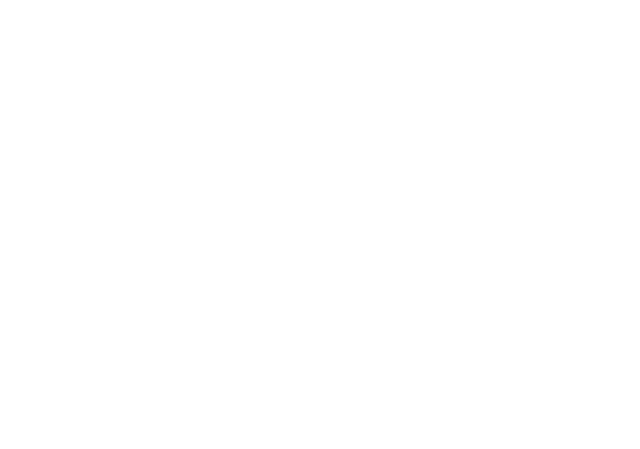
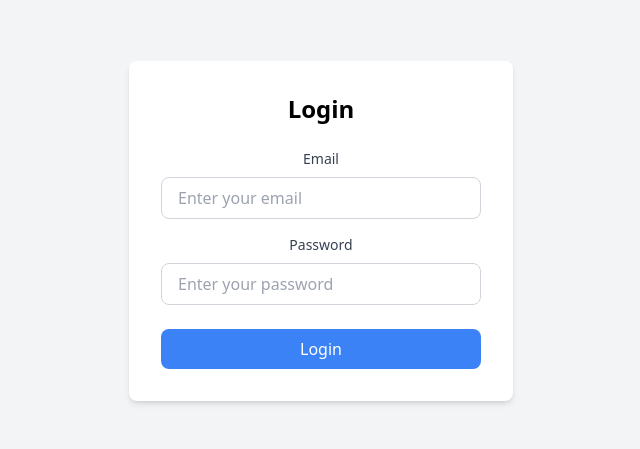
Before and after one commit to dobrqka/blog, a React (Vite) app in the folder front/: page /login in a window 1280 px wide. Before the commit this address had no page. Shown: the part 201-650 px from the top of the page, without its empty margins (319-959 px from the left). Built offline with nearby package versions, Linux system fonts and the light colour scheme.

Commit message:
Add login form

```diff
--- a/front/src/App.jsx
+++ b/front/src/App.jsx
@@ -2,6 +2,8 @@ import "./App.css";
 import { BrowserRouter as Router, Route, Routes } from "react-router-dom";
 import HomePage from "./components/HomePage.jsx";
 import Post from "./components/Post.jsx";
+import LoginForm from "./components/LoginForm.jsx";
+import Register from "./components/Register.jsx";
 
 function App() {
   return (
@@ -9,6 +11,8 @@ function App() {
       <Routes>
         <Route path="/" element={<HomePage />} />
         <Route path="/post/:id" element={<Post />} />
+        <Route path="/login" element={<LoginForm />} />
+        <Route path="/register" element={<Register />} />
       </Routes>
     </Router>
   );
--- a/front/src/components/HomePage.jsx
+++ b/front/src/components/HomePage.jsx
@@ -43,6 +43,16 @@ const HomePage = () => {
       <h1 className="text-4xl font-extrabold text-center text-blue-600 mb-8">
         Welcome to the Blog
       </h1>
+      <Link to="/login">
+        <button className="px-4 py-2 bg-blue-500 text-white rounded-md shadow-md hover:bg-blue-600 focus:outline-none focus:ring-2 focus:ring-blue-300">
+          Login
+        </button>
+      </Link>
+      <Link to="/register">
+        <button className="px-4 py-2 bg-blue-500 text-white rounded-md shadow-md hover:bg-blue-600 focus:outline-none focus:ring-2 focus:ring-blue-300">
+          Register
+        </button>
+      </Link>
       <div className="space-y-10">
         <section className="bg-blue-100 p-6 rounded-lg shadow-lg">
           <h2 className="text-2xl font-semibold text-blue-700 mb-4">
--- /dev/null
+++ b/front/src/components/LoginForm.jsx
@@ -0,0 +1,90 @@
+import { useState } from "react";
+import { useNavigate } from "react-router-dom";
+
+const LoginForm = ({ apiUrl }) => {
+  const [email, setEmail] = useState("");
+  const [password, setPassword] = useState("");
+  const [error, setError] = useState(null);
+  const navigate = useNavigate();
+
+  const endPoint = apiUrl || "http://localhost:3002/api/";
+
+  const loginUser = async (e) => {
+    e.preventDefault();
+    try {
+      const response = await fetch(`${endPoint}login`, {
+        method: "POST",
+        headers: { "Content-Type": "application/json" },
+        body: JSON.stringify({
+          email,
+          password,
+        }),
+      });
+      const data = await response.json();
+
+      if (response.ok) {
+        console.log("Login successful:", data);
+        localStorage.setItem("token", data.token);
+        navigate("/");
+      } else {
+        setError(data.message || "Login failed");
+      }
+    } catch (error) {
+      console.error("Error fetching post: ", error);
+      setError("An error occurred. Please try again.");
+    }
+  };
+
+  return (
+    <div className="min-h-screen flex items-center justify-center bg-gray-100">
+      <div className="bg-white p-8 rounded-lg shadow-md max-w-sm w-full">
+        <h2 className="text-2xl font-bold text-center mb-6">Login</h2>
+        {error && <div className="text-red-500 mb-4">{error}</div>}
+        <form onSubmit={loginUser}>
+          <div className="mb-4">
+            <label
+              htmlFor="email"
+              className="block text-gray-700 text-sm font-medium mb-2"
+            >
+              Email
+            </label>
+            <input
+              type="email"
+              id="email"
+              className="block w-full px-4 py-2 border border-gray-300 rounded-lg focus:ring-blue-500 focus:border-blue-500"
+              placeholder="Enter your email"
+              onChange={(e) => setEmail(e.target.value)}
+              value={email}
+              required
+            />
+          </div>
+          <div className="mb-6">
+            <label
+              htmlFor="password"
+              className="block text-gray-700 text-sm font-medium mb-2"
+            >
+              Password
+            </label>
+            <input
+              type="password"
+              id="password"
+              className="block w-full px-4 py-2 border border-gray-300 rounded-lg focus:ring-blue-500 focus:border-blue-500"
+              placeholder="Enter your password"
+              onChange={(e) => setPassword(e.target.value)}
+              value={password}
+              required
+            />
+          </div>
+          <button
+            type="submit"
+            className="w-full bg-blue-500 text-white py-2 px-4 rounded-lg hover:bg-blue-600 focus:outline-none focus:ring-2 focus:ring-blue-500 focus:ring-offset-2"
+          >
+            Login
+          </button>
+        </form>
+      </div>
+    </div>
+  );
+};
+
+export default LoginForm;
--- a/front/src/components/Post.jsx
+++ b/front/src/components/Post.jsx
@@ -2,6 +2,7 @@ import { useParams } from "react-router-dom";
 import { useState, useEffect } from "react";
 import BackButton from "./BackButton";
 import CommentSection from "./CommentSection";
+import { Link } from "react-router-dom";
 
 const Post = ({ title, content, apiUrl }) => {
   const { id } = useParams();
@@ -26,11 +27,21 @@ const Post = ({ title, content, apiUrl }) => {
 
   return (
     <div className="max-w-4xl mx-auto p-6">
+      <BackButton text={"Back"} />
+      <Link to="/login">
+        <button className="px-4 py-2 bg-blue-500 text-white rounded-md shadow-md hover:bg-blue-600 focus:outline-none focus:ring-2 focus:ring-blue-300">
+          Login
+        </button>
+      </Link>
+      <Link to="/register">
+        <button className="px-4 py-2 bg-blue-500 text-white rounded-md shadow-md hover:bg-blue-600 focus:outline-none focus:ring-2 focus:ring-blue-300">
+          Register
+        </button>
+      </Link>
       <h1 className="text-3xl font-bold">{post.title}</h1>
       <img className="post-image" src={post.thumbnail}></img>
       <p>{post.content}</p>
       <CommentSection />
-      <BackButton text={"Back"} />
     </div>
   );
 };
--- /dev/null
+++ b/front/src/components/Register.jsx
@@ -0,0 +1,64 @@
+const Register = () => {
+  return (
+    <div className="min-h-screen flex items-center justify-center bg-gray-100">
+      <div className="bg-white p-8 rounded-lg shadow-md max-w-sm w-full">
+        <h2 className="text-2xl font-bold text-center mb-6">Register</h2>
+        <form>
+          <div className="mb-4">
+            <label
+              htmlFor="username"
+              className="block text-gray-700 text-sm font-medium mb-2"
+            >
+              Username
+            </label>
+            <input
+              type="text"
+              id="username"
+              className="block w-full px-4 py-2 border border-gray-300 rounded-lg focus:ring-blue-500 focus:border-blue-500"
+              placeholder="Enter your username"
+              required
+            />
+          </div>
+          <div className="mb-4">
+            <label
+              htmlFor="email"
+              className="block text-gray-700 text-sm font-medium mb-2"
+            >
+              Email
+            </label>
+            <input
+              type="email"
+              id="email"
+              className="block w-full px-4 py-2 border border-gray-300 rounded-lg focus:ring-blue-500 focus:border-blue-500"
+              placeholder="Enter your email"
+              required
+            />
+          </div>
+          <div className="mb-6">
+            <label
+              htmlFor="password"
+              className="block text-gray-700 text-sm font-medium mb-2"
+            >
+              Password
+            </label>
+            <input
+              type="password"
+              id="password"
+              className="block w-full px-4 py-2 border border-gray-300 rounded-lg focus:ring-blue-500 focus:border-blue-500"
+              placeholder="Enter your password"
+              required
+            />
+          </div>
+          <button
+            type="submit"
+            className="w-full bg-blue-500 text-white py-2 px-4 rounded-lg hover:bg-blue-600 focus:outline-none focus:ring-2 focus:ring-blue-500 focus:ring-offset-2"
+          >
+            Register
+          </button>
+        </form>
+      </div>
+    </div>
+  );
+};
+
+export default Register;
```
